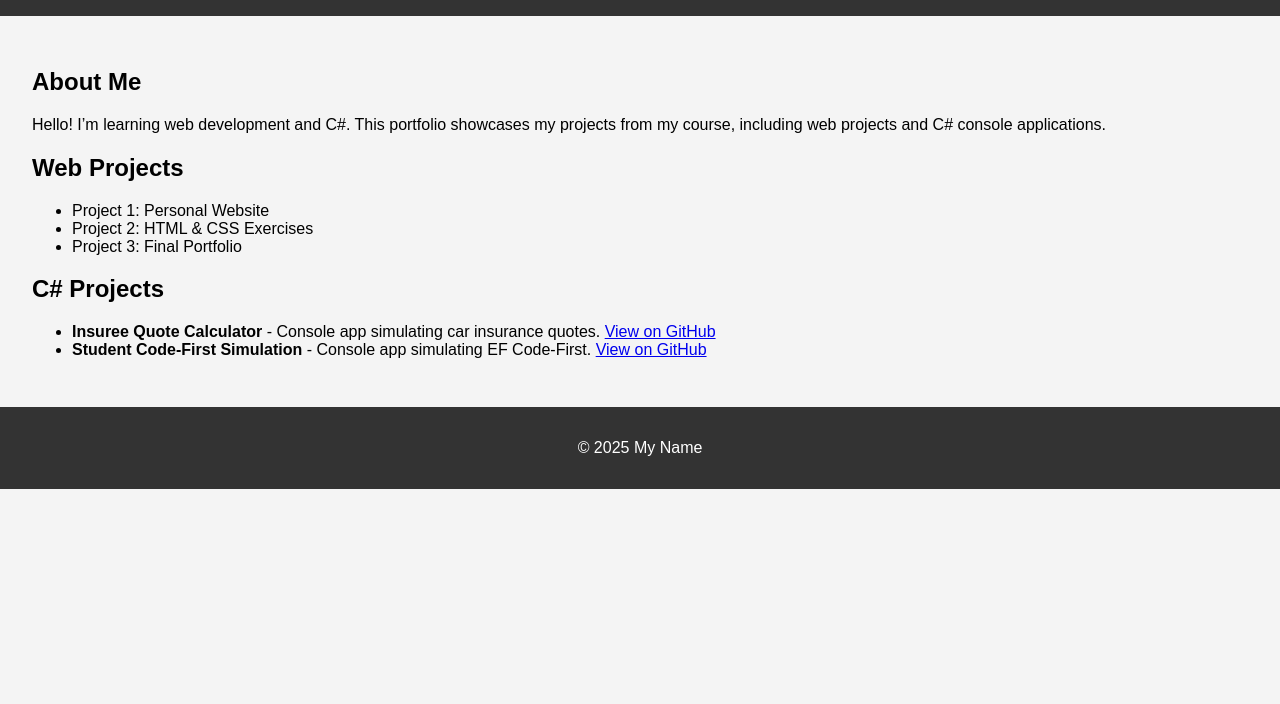
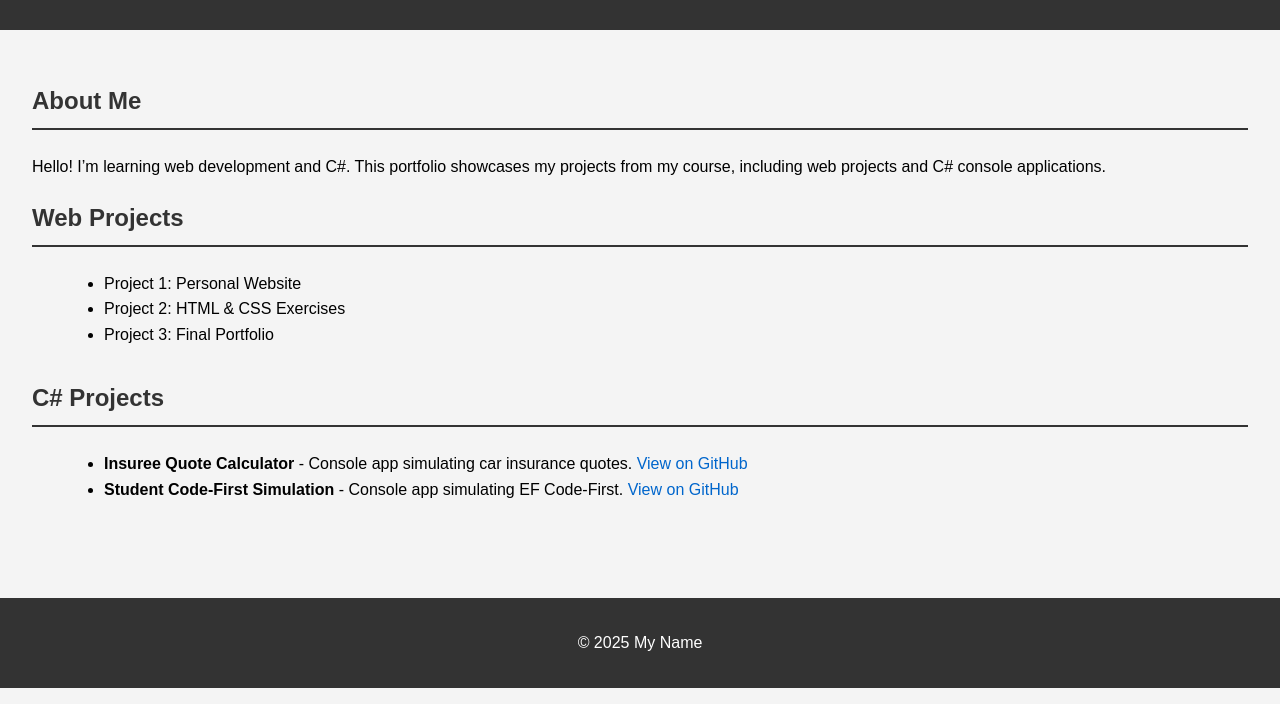
Before and after one commit to AashnaMehta1993/portfolio, a plain HTML site: page index.html in a window 1280 px wide. Shown: the part 96-800 px from the top of the page. Drawn offline with Linux system fonts and the light colour scheme.

Commit message:
style.css

```diff
--- a/style.css
+++ b/style.css
@@ -1,10 +1,13 @@
+/* General body styling */
 body {
   font-family: Arial, sans-serif;
   background-color: #f4f4f4;
   margin: 0;
   padding: 0;
+  line-height: 1.6;
 }
 
+/* Header styling */
 header {
   background-color: #333;
   color: white;
@@ -12,13 +15,41 @@ header {
   text-align: center;
 }
 
+/* Main content styling */
 main {
   padding: 2em;
 }
 
+/* Section headings */
+section h2 {
+  color: #333;
+  border-bottom: 2px solid #333;
+  padding-bottom: 0.3em;
+  margin-bottom: 1em;
+}
+
+/* Lists in sections */
+section ul {
+  list-style-type: disc;
+  margin-left: 2em;
+  margin-bottom: 2em;
+}
+
+/* Links styling */
+a {
+  color: #0066cc;
+  text-decoration: none;
+}
+
+a:hover {
+  text-decoration: underline;
+}
+
+/* Footer styling */
 footer {
   text-align: center;
   padding: 1em;
   background-color: #333;
   color: white;
+  margin-top: 2em;
 }
```
